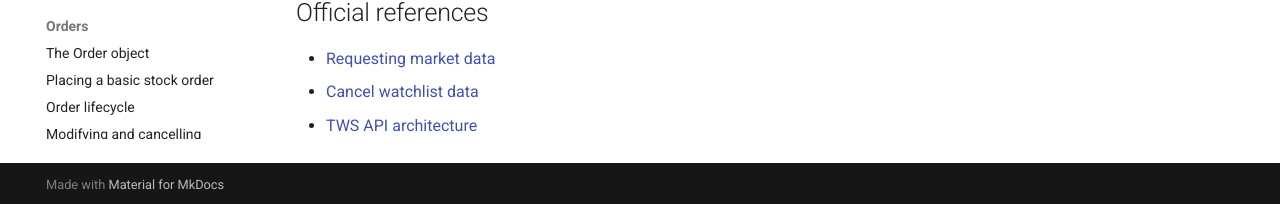
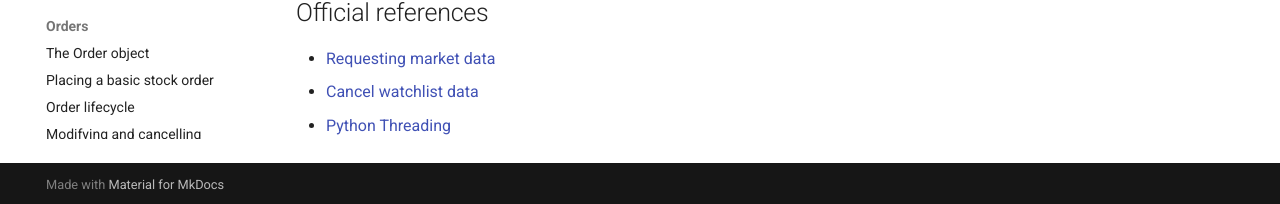
Before and after one commit to Frallmeister/ibkr-tws-api-training, an MkDocs documentation site: the page built from docs/market-data/streaming-market-data.md, in a window 1280 px wide and 900 px high, scrolled down 3508 px. Shown: the part 693-897 px from the top of the window. Built offline with MkDocs 1.6.1 and Material for MkDocs 9.7.7, drawn with Linux system fonts in a browser that asks for light colours; comment, search, counter and statistics services are not loaded.

Commit message:
Relace TWS API Architecture ref with python threading

```diff
--- a/docs/market-data/streaming-market-data.md
+++ b/docs/market-data/streaming-market-data.md
@@ -186,4 +186,4 @@ The next chapter explains the numeric tick types and their meanings. Market-data
 
 - [Requesting market data](https://www.interactivebrokers.com/docs/tws-api/doc/quick-start/requesting-market-data)
 - [Cancel watchlist data](https://www.interactivebrokers.com/docs/tws-api/doc/market-data-live/top-of-book-l-1/cancel-watchlist-data)
-- [TWS API architecture](https://www.interactivebrokers.com/docs/tws-api/doc/architecture/introduction)
+- [Python Threading](https://docs.python.org/3/library/threading.html)
```
